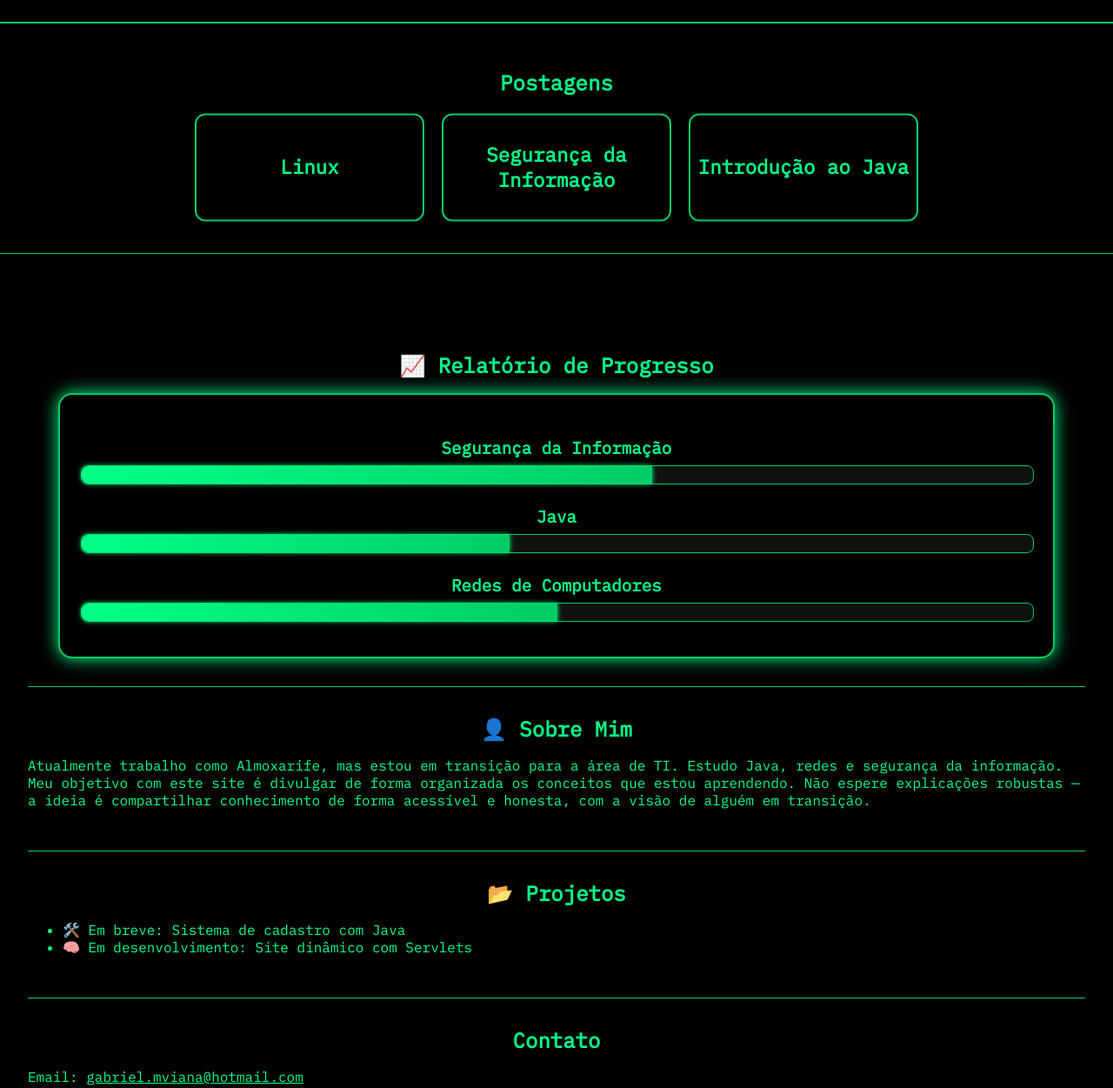
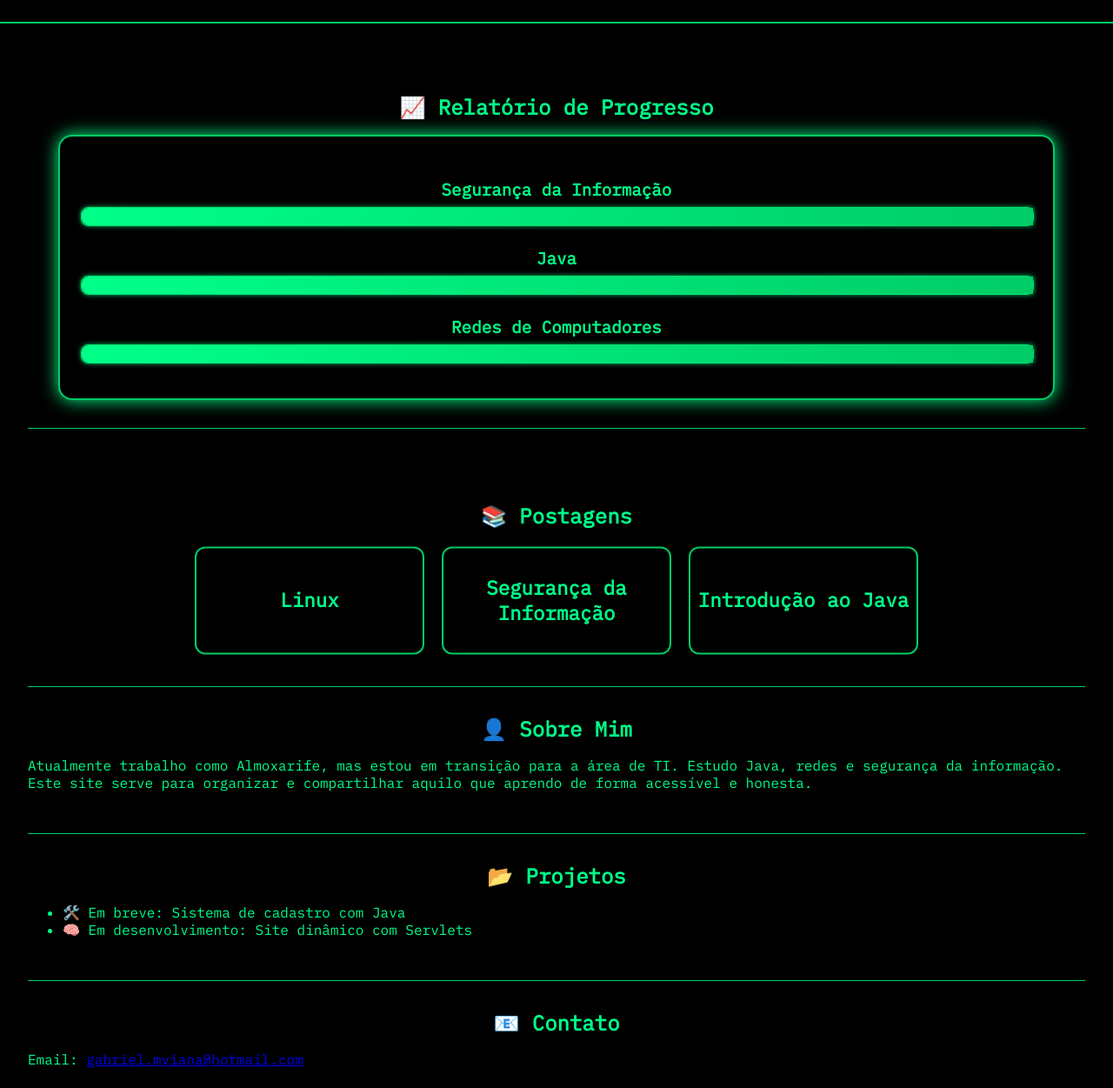
Before and after one commit to gabrielmviana/estudos, a plain HTML site: page index.html in a window 1280 px wide. Shown: the part 160-1411 px from the top of the page at 87% size. Drawn offline with Linux system fonts and the light colour scheme.

Commit message:
Update index.html

```diff
--- a/index.html
+++ b/index.html
@@ -1,72 +1,64 @@
 <!DOCTYPE html>
 <html lang="pt-br">
+
 <head>
   <meta charset="UTF-8">
   <meta name="viewport" content="width=device-width, initial-scale=1.0">
+  <meta name="description" content="Portfólio de Gabriel Viana - Estudante de Segurança da Informação e Desenvolvimento Java.">
   <title>Gabriel Viana - Portfólio</title>
 
-  <!-- Importa a fonte IBM Plex Mono do Google Fonts -->
+  <!-- Fonte hacker-like -->
   <link href="https://fonts.googleapis.com/css2?family=IBM+Plex+Mono&display=swap" rel="stylesheet">
-
-  <!-- Link para o CSS -->
   <link rel="stylesheet" href="style.css">
 </head>
+
 <body>
+  <!-- Cabeçalho -->
   <header>
     <h1>Gabriel Viana</h1>
     <p>Futuro Desenvolvedor Java e Estudante de Segurança da Informação</p>
   </header>
 
-  <section id="postagens">
-    <h2>Postagens</h2>
-    <div class="grid-postagens">
-      <a href="#" class="card">
-        <div>
-          <h3>Linux</h3>
-        </div>
-      </a>
+  <main>
 
-      <a href="#" class="card">
-        <div>
-          <h3>Segurança da Informação</h3>
-        </div>
-      </a>
-
-      <a href="#" class="card">
-        <div>
-          <h3>Introdução ao Java</h3>
-        </div>
-      </a>
-    </div>
-  </section>
-
-  <main>
+    <!-- Relatório de progresso -->
     <section id="progresso">
       <h2>📈 Relatório de Progresso</h2>
-
       <div class="bloco-relatorio">
         <h3>Segurança da Informação</h3>
         <div class="barra-externa">
-      <div class="barra-interna" style="width: 60%;"></div>
+          <div class="barra-interna nivel-si"></div>
         </div>
 
         <h3>Java</h3>
         <div class="barra-externa">
-      <div class="barra-interna" style="width: 45%;"></div>
+          <div class="barra-interna nivel-java"></div>
         </div>
 
         <h3>Redes de Computadores</h3>
         <div class="barra-externa">
-      <div class="barra-interna" style="width: 50%;"></div>
+          <div class="barra-interna nivel-redes"></div>
         </div>
       </div>
     </section>
 
+    <!-- Cards de conteúdo -->
+    <section id="postagens">
+      <h2>📚 Postagens</h2>
+      <div class="grid-postagens">
+        <a href="#" class="card"><h3>Linux</h3></a>
+        <a href="#" class="card"><h3>Segurança da Informação</h3></a>
+        <a href="#" class="card"><h3>Introdução ao Java</h3></a>
+      </div>
+    </section>
+
+    <!-- Sobre mim -->
     <section>
       <h2>👤 Sobre Mim</h2>
-      <p>Atualmente trabalho como Almoxarife, mas estou em transição para a área de TI. Estudo Java, redes e segurança da informação. Meu objetivo com este site é divulgar de forma organizada os conceitos que estou aprendendo. Não espere explicações robustas — a ideia é compartilhar conhecimento de forma acessível e honesta, com a visão de alguém em transição.</p>
+      <p>Atualmente trabalho como Almoxarife, mas estou em transição para a área de TI. Estudo Java, redes e segurança da informação. Este site serve para organizar e compartilhar aquilo que aprendo de forma acessível e honesta.</p>
     </section>
 
+    <!-- Projetos -->
     <section>
       <h2>📂 Projetos</h2>
       <ul>
@@ -75,12 +67,15 @@
       </ul>
     </section>
 
+    <!-- Contato -->
     <section>
-      <h2>Contato</h2>
-      <p>Email: <a href="mailto:gabriel.mviana@hotmail.com" style="color: #00FF88;">gabriel.mviana@hotmail.com</a></p>
+      <h2>📧 Contato</h2>
+      <p>Email: <a href="mailto:gabriel.mviana@hotmail.com">gabriel.mviana@hotmail.com</a></p>
     </section>
+
   </main>
 
+  <!-- Rodapé -->
   <footer>
     <p>© 2025 Gabriel Viana</p>
   </footer>
```
Lines whose indentation alone changed are shown as unchanged.
